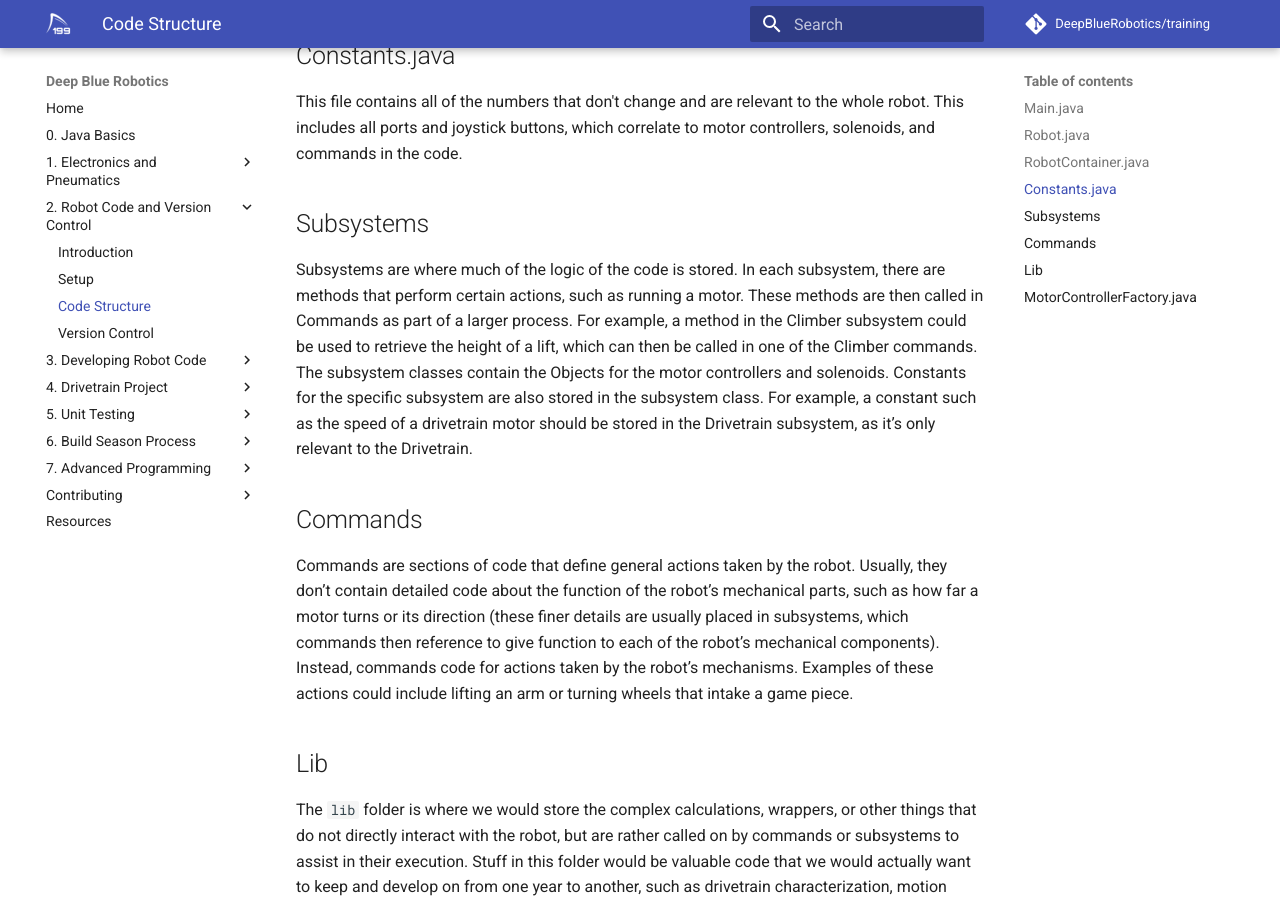
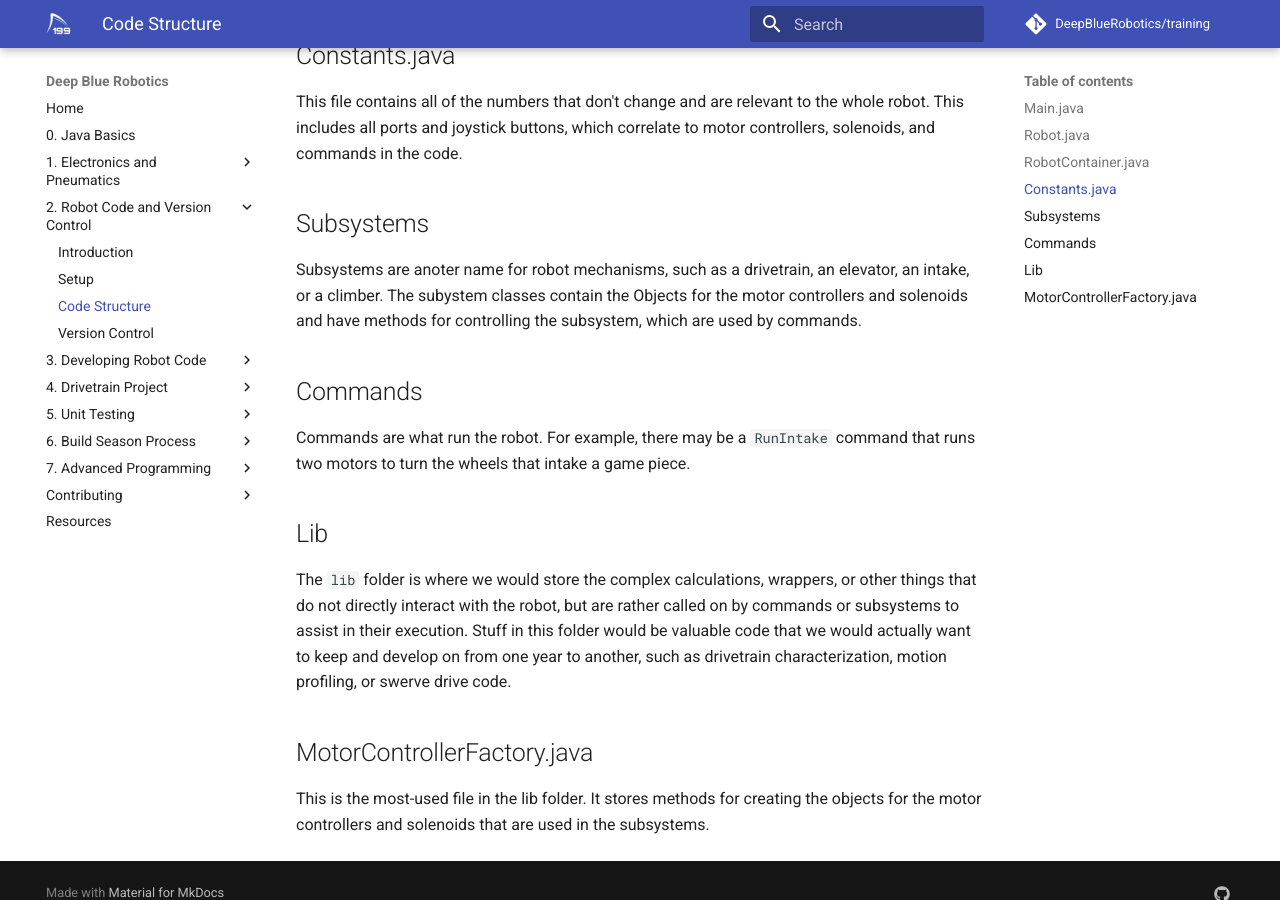
Before and after one commit to DeepBlueRobotics/training, an MkDocs documentation site: the page built from docs/section-2/code-structure.md, in a window 1280 px wide and 900 px high, scrolled down 1359 px. Built offline with MkDocs 1.6.1 and Material for MkDocs 9.7.7, drawn with Linux system fonts in a browser that asks for light colours; comment, search, counter and statistics services are not loaded.

Commit message:
undo previous commit (pushed to wrong branch)

```diff
--- a/docs/section-2/code-structure.md
+++ b/docs/section-2/code-structure.md
@@ -45,11 +45,10 @@
 This file contains all of the numbers that don't change and are relevant to the whole robot. This includes all ports and joystick buttons, which correlate to motor controllers, solenoids, and commands in the code.
 
 ## Subsystems
-Subsystems are where much of the logic of the code is stored. In each subsystem, there are methods that perform certain actions, such as running a motor. These methods are then called in Commands as part of a larger process. For example, a method in the Climber subsystem could be used to retrieve the height of a lift, which can then be called in one of the Climber commands.
-The subsystem classes contain the Objects for the motor controllers and solenoids. Constants for the specific subsystem are also stored in the subsystem class. For example, a constant such as the speed of a drivetrain motor should be stored in the Drivetrain subsystem, as it’s only relevant to the Drivetrain.
+Subsystems are anoter name for robot mechanisms, such as a drivetrain, an elevator, an intake, or a climber. The subystem classes contain the Objects for the motor controllers and solenoids and have methods for controlling the subsystem, which are used by commands.
 
 ## Commands
-Commands are sections of code that define general actions taken by the robot. Usually, they don’t contain detailed code about the function of the robot’s mechanical parts, such as how far a motor turns or its direction (these finer details are usually placed in subsystems, which commands then reference to give function to each of the robot’s mechanical components). Instead, commands code for actions taken by the robot’s mechanisms. Examples of these actions could include lifting an arm or turning wheels that intake a game piece.
+Commands are what run the robot. For example, there may be a `RunIntake` command that runs two motors to turn the wheels that intake a game piece.
 
 
 ## Lib
```
